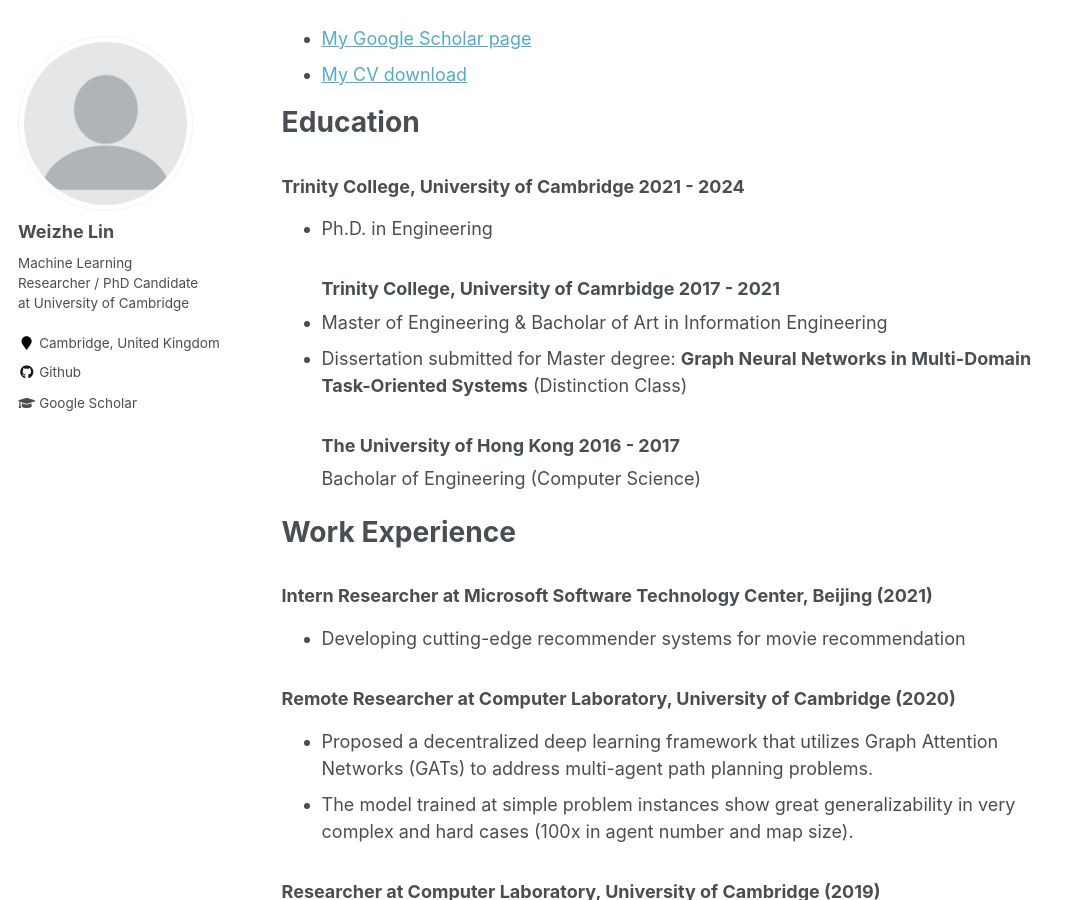
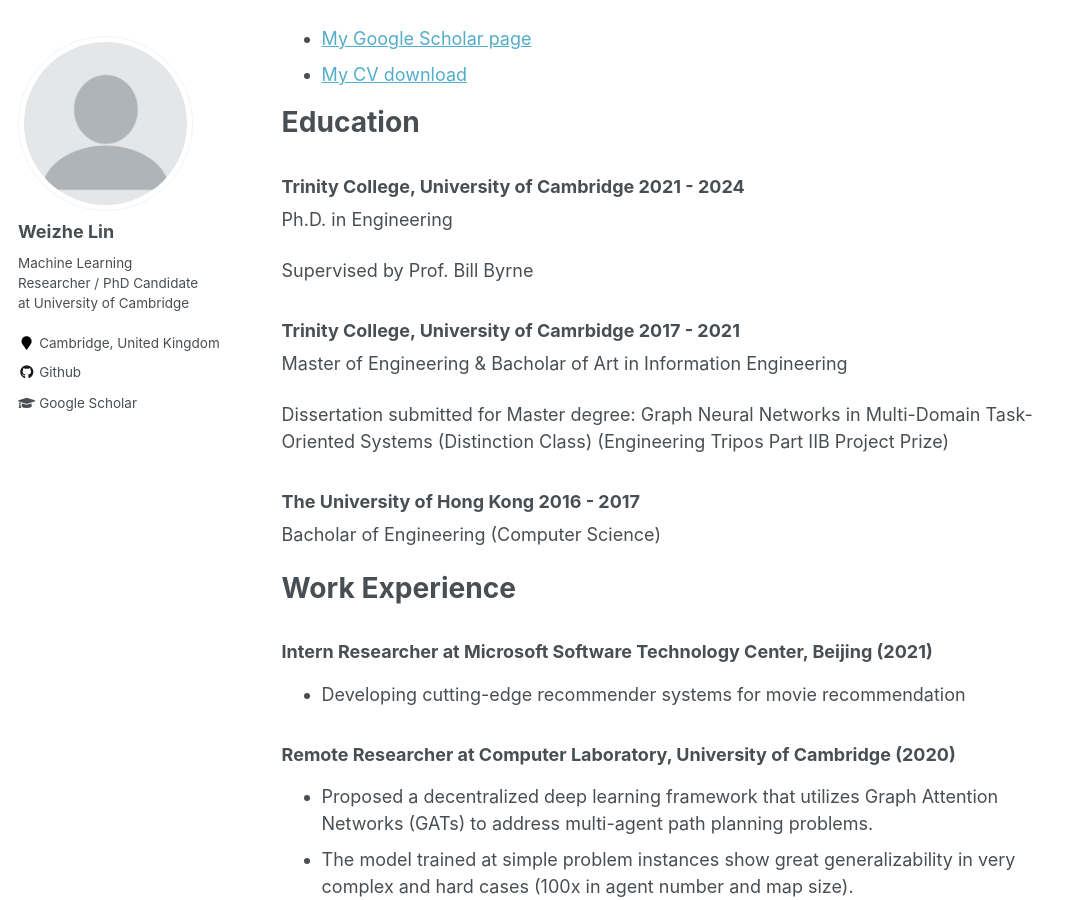
Before and after one commit to LinWeizheDragon/LinWeizheDragon.github.io, a Jekyll site: the page built from index.md, in a window 1280 px wide and 900 px high, scrolled down 356 px. Shown: the whole window, without its empty margins (0-1077 px from the left). Built offline with Jekyll 4.4.1, drawn with Linux system fonts in a browser that asks for light colours; our own code applies the rules of GitHub Pages for plain Markdown files.

Commit message:
Update index.md

```diff
--- a/index.md
+++ b/index.md
@@ -11,11 +11,14 @@ This page is to list some of my projects and publications to help other research
 
 # Education
 ### Trinity College, University of Cambridge 2021 - 2024
-* Ph.D. in Engineering
+Ph.D. in Engineering
+
+Supervised by Prof. Bill Byrne
 ### Trinity College, University of Camrbidge 2017 - 2021
-* Master of Engineering & Bacholar of Art in Information Engineering
-* Dissertation submitted for Master degree:
-**Graph Neural Networks in Multi-Domain Task-Oriented Systems** (Distinction Class)
+Master of Engineering & Bacholar of Art in Information Engineering
+
+Dissertation submitted for Master degree:
+Graph Neural Networks in Multi-Domain Task-Oriented Systems (Distinction Class) (Engineering Tripos Part IIB Project Prize)
 ### The University of Hong Kong 2016 - 2017
 Bacholar of Engineering (Computer Science)
 
```
